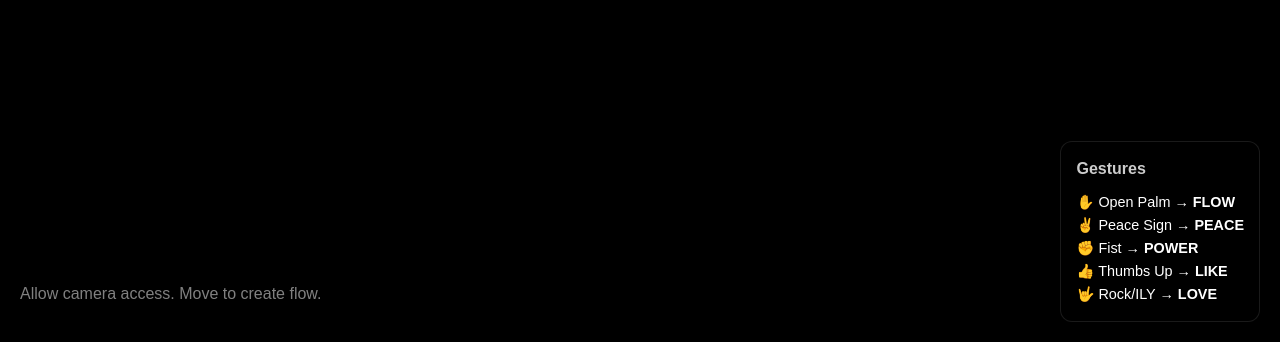
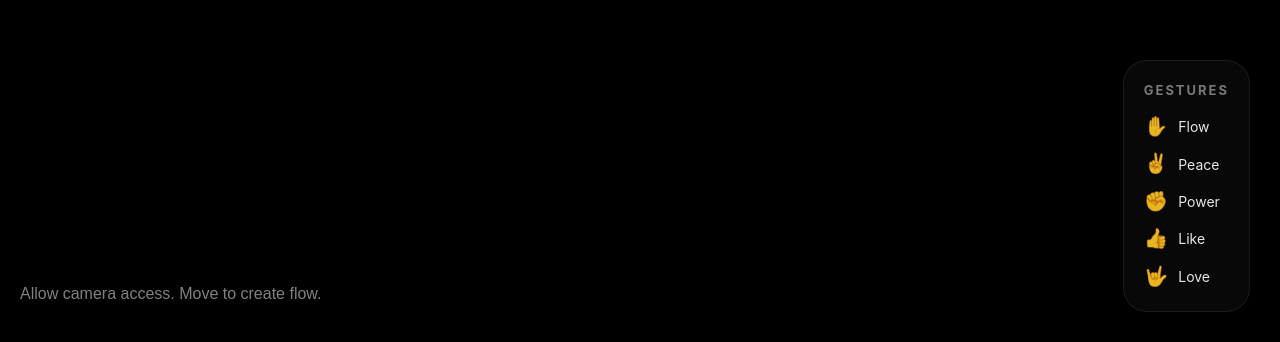
Before and after one commit to aram-at-movato/particles, a website built with Vite: page index.html in a window 1280 px wide. Shown: the part 458-800 px from the top of the page. Built offline with nearby package versions, Linux system fonts and the light colour scheme; no server answers.

Commit message:
fix(ui): enhance help legend visibility and style

```diff
--- a/index.html
+++ b/index.html
@@ -31,26 +31,41 @@
   <!-- Help Modal / Legend -->
   <div id="legend" style="
       position: absolute;
-      bottom: 20px;
-      right: 20px;
-      background: rgba(0, 0, 0, 0.6);
-      backdrop-filter: blur(10px);
-      padding: 15px;
-      border-radius: 12px;
-      border: 1px solid rgba(255, 255, 255, 0.1);
-      color: white;
-      font-family: sans-serif;
-      font-size: 0.9rem;
+      bottom: 30px;
+      right: 30px;
+      z-index: 100;
+      background: rgba(20, 20, 20, 0.4);
+      backdrop-filter: blur(16px);
+      -webkit-backdrop-filter: blur(16px);
+      padding: 20px;
+      border-radius: 24px;
+      border: 1px solid rgba(255, 255, 255, 0.08);
+      box-shadow: 0 8px 32px 0 rgba(0, 0, 0, 0.3);
+      color: rgba(255, 255, 255, 0.9);
+      font-family: 'Inter', system-ui, sans-serif;
+      font-size: 14px;
       pointer-events: none;
       user-select: none;
+      transition: opacity 0.3s ease;
     ">
-    <h3 style="margin: 0 0 10px 0; font-size: 1rem; opacity: 0.8;">Gestures</h3>
-    <ul style="list-style: none; padding: 0; margin: 0; line-height: 1.6;">
-      <li>✋ Open Palm &rarr; <b>FLOW</b></li>
-      <li>✌️ Peace Sign &rarr; <b>PEACE</b></li>
-      <li>✊ Fist &rarr; <b>POWER</b></li>
-      <li>👍 Thumbs Up &rarr; <b>LIKE</b></li>
-      <li>🤟 Rock/ILY &rarr; <b>LOVE</b></li>
+    <h3 style="margin: 0 0 12px 0; font-size: 13px; text-transform: uppercase; letter-spacing: 2px; opacity: 0.5;">
+      Gestures</h3>
+    <ul style="list-style: none; padding: 0; margin: 0; display: flex; flex-direction: column; gap: 8px;">
+      <li style="display: flex; align-items: center; gap: 10px;">
+        <span style="font-size: 1.4em;">✋</span> <span>Flow</span>
+      </li>
+      <li style="display: flex; align-items: center; gap: 10px;">
+        <span style="font-size: 1.4em;">✌️</span> <span>Peace</span>
+      </li>
+      <li style="display: flex; align-items: center; gap: 10px;">
+        <span style="font-size: 1.4em;">✊</span> <span>Power</span>
+      </li>
+      <li style="display: flex; align-items: center; gap: 10px;">
+        <span style="font-size: 1.4em;">👍</span> <span>Like</span>
+      </li>
+      <li style="display: flex; align-items: center; gap: 10px;">
+        <span style="font-size: 1.4em;">🤟</span> <span>Love</span>
+      </li>
     </ul>
   </div>
 </body>
```
